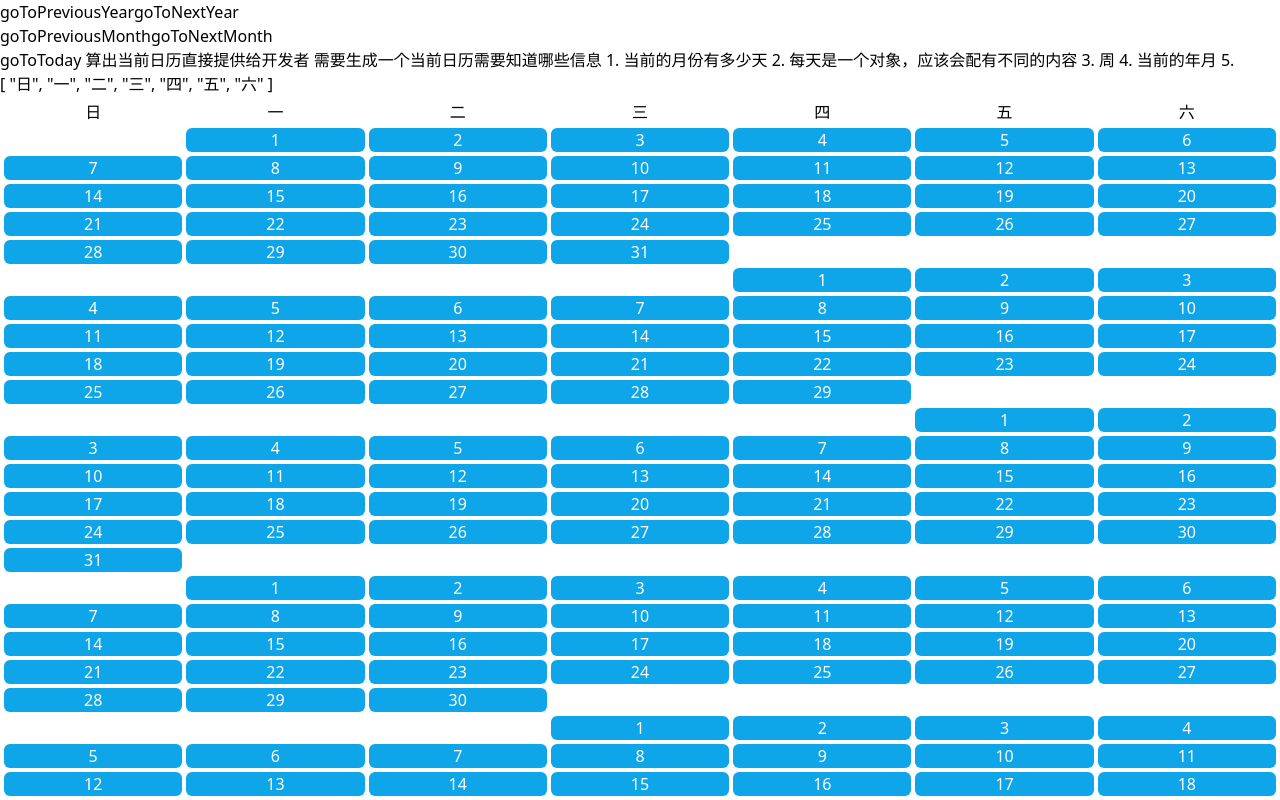
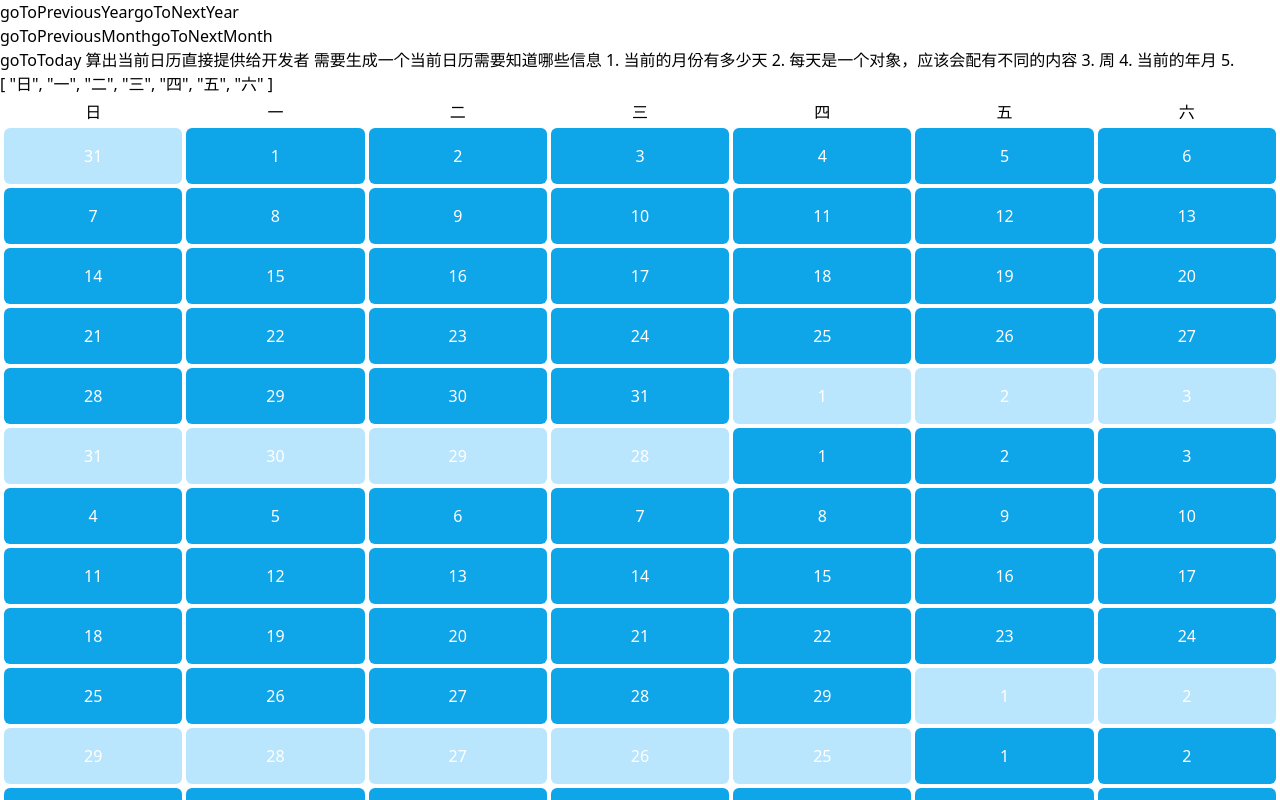
Before and after one commit to nemo-shen/noi, a Vue app: page / in a window 1280 px wide. Shown: the top 800 px of the page. Built offline with nearby package versions, Linux system fonts and the light colour scheme.

Commit message:
feat(calendar): pad day data

```diff
--- a/packages/core/useCalendar/index.ts
+++ b/packages/core/useCalendar/index.ts
@@ -161,21 +161,32 @@ export const useCalendar = (options: UseCalendarOptions = {}) => {
           })
         )
         .map((item) => {
-          const fillMonth = Array.from({ length: item[0].week }, (k) => ({
-            name: k,
-            value: null,
-            week: null,
-            disabled: true,
-          }))
+          const startDay = item[0]
+          const endDay = item[item.length - 1]
+          const startDate = new Date(startDay.value)
+          const endDate = new Date(endDay.value)
+          const fillMonth = Array.from({ length: startDay.week }, (k) => {
+            startDate.setDate(startDate.getDate() - 1)
+            return {
+              name: startDate.getDate(),
+              value: startDate,
+              week: startDate.getDate(),
+              disabled: true,
+            } as Day
+          })
             .concat(item)
             .concat(
-              Array.from({ length: 6 - item[item.length - 1].week }, (k) => ({
-                name: k,
-                value: null,
-                week: null,
-                disabled: true,
-              }))
+              Array.from({ length: 6 - endDay.week }, (k) => {
+                endDate.setDate(endDate.getDate() + 1)
+                return {
+                  name: endDate.getDate(),
+                  value: endDate,
+                  week: endDate.getDay(),
+                  disabled: true,
+                } as Day
+              })
             )
+          console.log(fillMonth)
           return fillMonth
         })
 
--- a/src/demo/UseCalendar.vue
+++ b/src/demo/UseCalendar.vue
@@ -31,15 +31,15 @@ const {
   {{ weekDays }}
   <br />
   <!-- {{ currentMonthDays }} -->
-  <div class="grid grid-cols-7 gap-1 grid-flow-row-dense p-1">
+  <div class=" grid grid-cols-7 gap-1 grid-flow-row-dense p-1">
     <div class="text-center" v-for="week in weekDays">{{ week }}</div>
     <template v-for="(days, index) in getDays(2024)" :key="index">
       <div
-        class="text-center text-white rounded-md"
-        :class="{ 'bg-sky-500': !day.disabled }"
+        class=" col-span-1 w-full h-14 text-center text-white rounded-md align-middle flex items-center justify-center"
+        :class="{ 'bg-sky-500': !day.disabled, 'bg-sky-200': day.disabled }"
         v-for="day in days"
       >
-        <template v-if="!day.disabled">{{ day.name }}</template>
+      {{ day.name }}
       </div>
     </template>
   </div>
```
